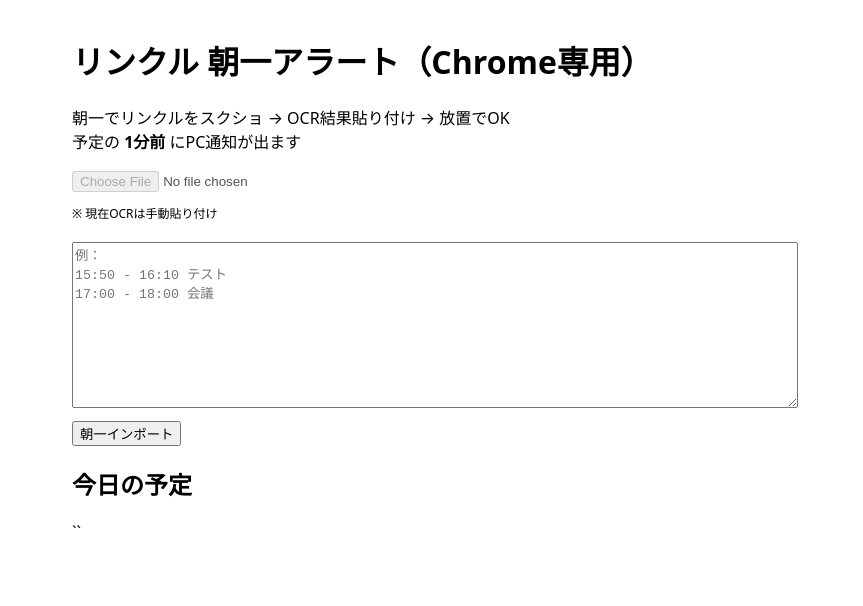
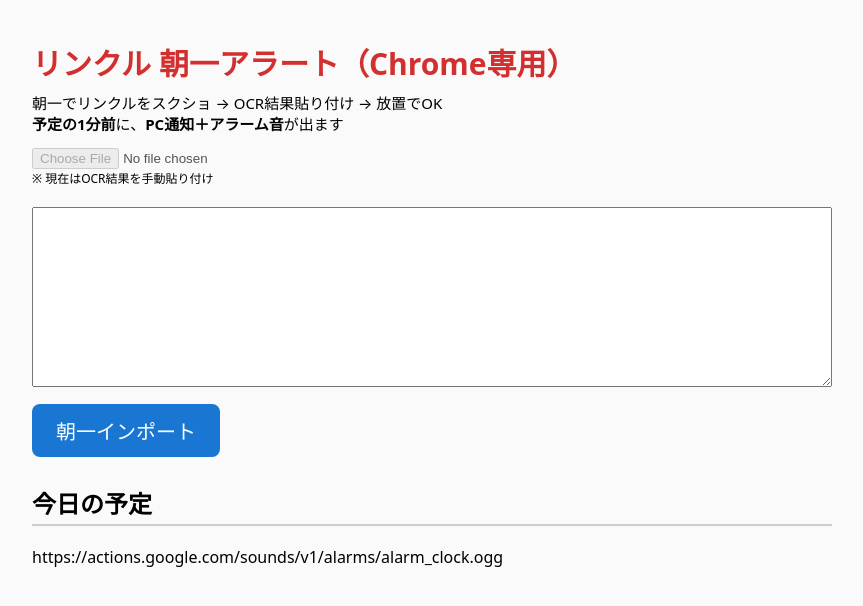
Before and after one commit to izuminakayama-rgb/wrinkle-alert, a plain HTML site: page index.html in a window 1280 px wide. Shown: the whole page, without its empty margins (208-1071 px from the left). Drawn offline with Linux system fonts and the light colour scheme.

Commit message:
Update index.html

```diff
--- a/index.html
+++ b/index.html
@@ -3,36 +3,89 @@
 <head>
   <meta charset="UTF-8" />
   <title>リンクル 朝一アラート（Chrome専用）</title>
+
   <style>
     body {
       font-family: system-ui, -apple-system, BlinkMacSystemFont;
-      padding: 16px;
-      max-width: 720px;
+      padding: 20px;
+      max-width: 800px;
       margin: auto;
+      background-color: #fafafa;
     }
+
+    h1 {
+      font-size: 30px;
+      color: #d32f2f; /* 赤 */
+      margin-bottom: 8px;
+    }
+
+    p {
+      font-size: 15px;
+      margin-top: 0;
+      margin-bottom: 12px;
+    }
+
     textarea {
       width: 100%;
-      height: 160px;
+      height: 180px;
+      font-size: 16px;
+      padding: 10px;
       margin-top: 8px;
+      box-sizing: border-box;
     }
+
     button {
-      margin-top: 8px;
+      font-size: 20px;
+      padding: 12px 24px;
+      margin-top: 12px;
+      background-color: #1976d2; /* 青 */
+      color: #ffffff;
+      border: none;
+      border-radius: 8px;
+      cursor: pointer;
     }
+
+    button:hover {
+      background-color: #1565c0;
+    }
+
+    h2 {
+      font-size: 24px;
+      margin-top: 28px;
+      border-bottom: 2px solid #ccc;
+      padding-bottom: 4px;
+    }
+
     ul {
+      padding-left: 0;
+      list-style: none;
       margin-top: 12px;
+    }
+
+    li {
+      font-size: 22px;
+      font-weight: bold;
+      color: #e65100; /* オレンジ */
+      background: #fff3e0;
+      padding: 10px;
+      margin-bottom: 10px;
+      border-left: 8px solid #ff9800;
+      border-radius: 6px;
     }
   </style>
 </head>
+
 <body>
 
   <h1>リンクル 朝一アラート（Chrome専用）</h1>
   <p>
     朝一でリンクルをスクショ → OCR結果貼り付け → 放置でOK<br>
-  予定の <b>1分前</b> にPC通知が出ます
+    <b>予定の1分前</b>に、<b>PC通知＋アラーム音</b>が出ます
   </p>
 
+  <!-- 将来用（今は使わない） -->
   <input type="file" disabled />
-<p style="font-size: 12px;">※ 現在OCRは手動貼り付け</p>
+  <p style="font-size: 12px;">※ 現在はOCR結果を手動貼り付け</p>
 
   <textarea
     id="ocrText"
@@ -47,7 +100,12 @@
   <h2>今日の予定</h2>
   <ul id="scheduleList"></ul>
 
+  <!-- 🔊 アラーム音 -->
+  https://actions.google.com/sounds/v1/alarms/alarm_clock.ogg
+  </audio>
+
   <script>
+    // 通知の許可を確認
     if ("Notification" in window && Notification.permission !== "granted") {
       Notification.requestPermission();
     }
@@ -55,12 +113,9 @@
     function importSchedule() {
       const textarea = document.getElementById("ocrText");
       const list = document.getElementById("scheduleList");
+      const sound = document.getElementById("alarmSound");
+
       list.innerHTML = "";
-
-    if (!textarea) {
-      alert("テキスト欄が見つかりません");
-      return;
-    }
 
       const lines = textarea.value.split("\n");
       const regex = /(\d{1,2}:\d{2})\s*-\s*(\d{1,2}:\d{2})/;
@@ -74,18 +129,25 @@
         const startTime = new Date(today);
         startTime.setHours(h, m, 0, 0);
 
-      // ✅ 表示は常に行う
+        // ✅ 予定は必ず表示
         const li = document.createElement("li");
         li.textContent = `⏰ ${line.trim()}`;
         list.appendChild(li);
 
-      // ✅ 通知は未来のみ
+        // ✅ 通知（1分前が未来のものだけ）
         const notifyAt = new Date(startTime.getTime() - 60 * 1000);
         const delay = notifyAt.getTime() - Date.now();
 
         if (delay > 0 && Notification.permission === "granted") {
           setTimeout(() => {
-          new Notification("まもなく予定", {
+            // 🔊 アラーム音
+            if (sound) {
+              sound.currentTime = 0;
+              sound.play().catch(() => {});
+            }
+
+            // 🔔 PC通知
+            new Notification("⏰ まもなく予定！", {
               body: line.trim()
             });
           }, delay);
@@ -96,4 +158,3 @@
 
 </body>
 </html>
-``
```
Lines whose indentation alone changed are shown as unchanged.
